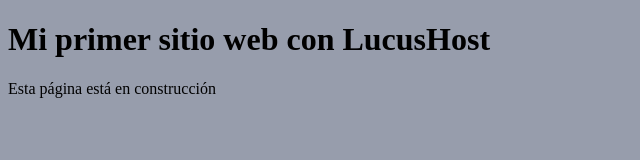
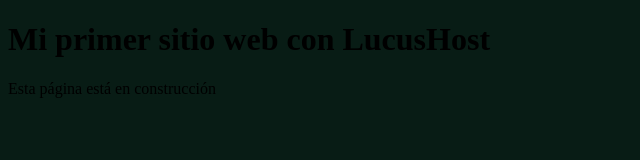
Before and after one commit to AlvaroRojas-DataAnalytics/Portafolio, a plain HTML site: page index.html in a window 1280 px wide. Shown: the whole page, without its empty margins (0-640 px from the left). Drawn offline with Linux system fonts and the light colour scheme.

Commit message:
Update style.css

```diff
--- a/CSS/style.css
+++ b/CSS/style.css
@@ -1,3 +1,3 @@
 body{
-  background-color: #979dacff;
+  background-color: #081C15;
 }
```
